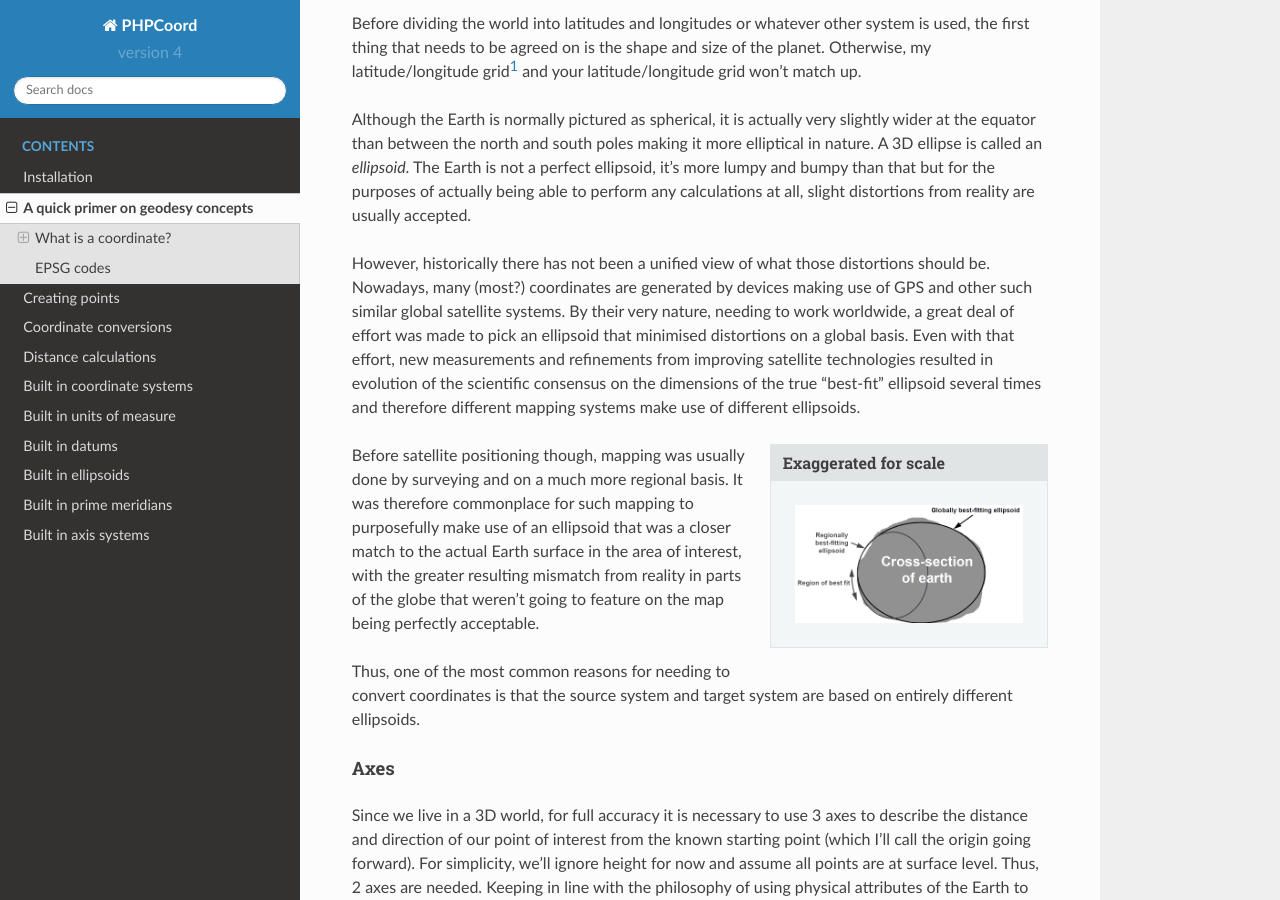
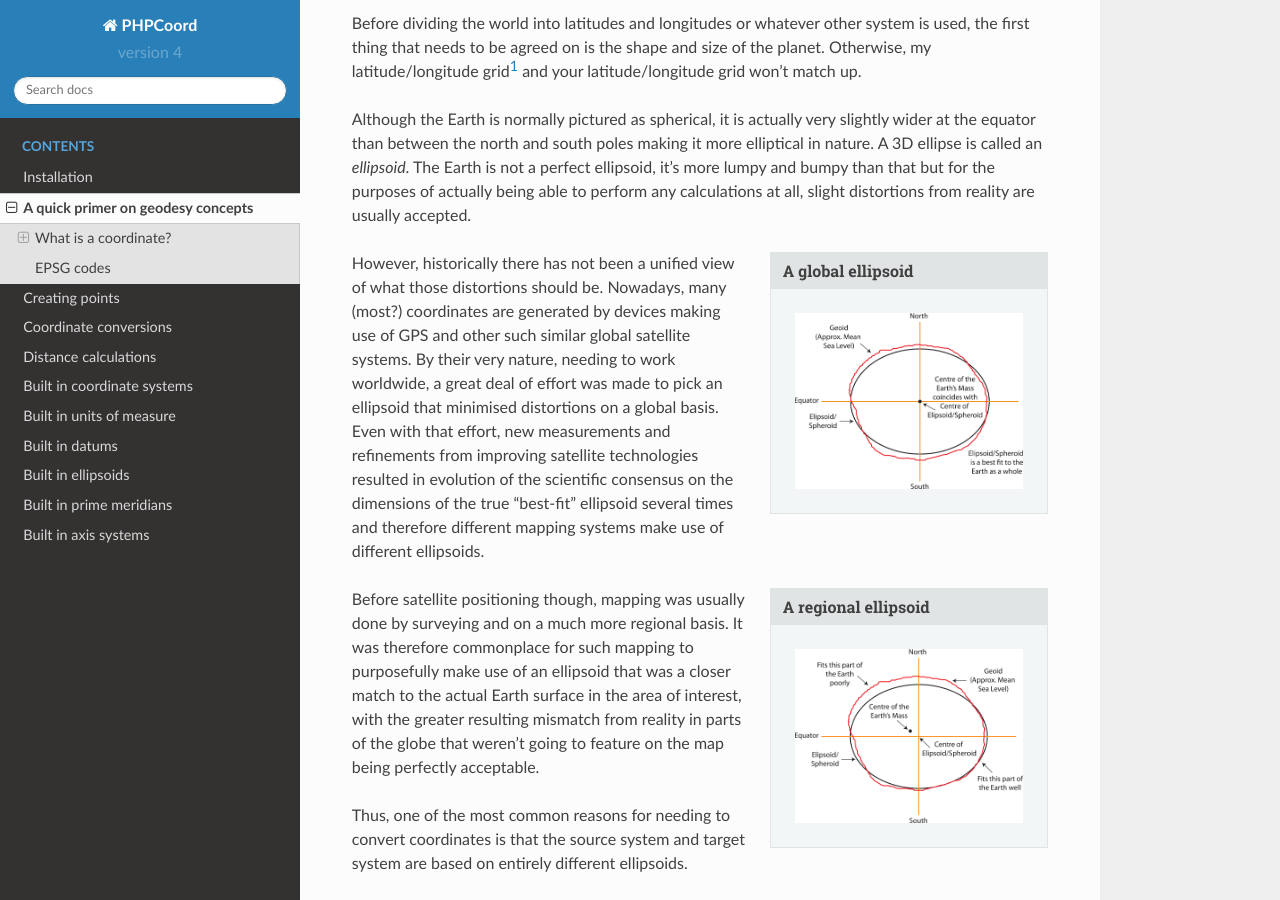
Before and after one commit to dvdoug/PHPCoord, a Sphinx documentation site: the page built from docs/primer.rst, in a window 1280 px wide and 900 px high, scrolled down 1166 px. Built offline with Sphinx 7.4.7 and the Read the Docs theme 2.0.0, drawn with Linux system fonts in a browser that asks for light colours.

Commit message:
Use some better diagrams

```diff
--- a/docs/primer.rst
+++ b/docs/primer.rst
@@ -49,6 +49,10 @@ the north and south poles making it more elliptical in nature. A 3D ellipse is c
 perfect ellipsoid, it's more lumpy and bumpy than that but for the purposes of actually being able to perform any
 calculations at all, slight distortions from reality are usually accepted.
 
+.. sidebar:: A global ellipsoid
+
+    .. image:: images/ellipsoidgeocentric.jpg
+
 However, historically there has not been a unified view of what those distortions should be. Nowadays, many
 (most?) coordinates are generated by devices making use of GPS and other such similar global satellite systems. By their
 very nature, needing to work worldwide, a great deal of effort was made to pick an ellipsoid that minimised distortions
@@ -56,9 +60,9 @@ on a global basis. Even with that effort, new measurements and refinements from
 resulted in evolution of the scientific consensus on the dimensions of the true "best-fit" ellipsoid several times and
 therefore different mapping systems make use of different ellipsoids.
 
-.. sidebar:: Exaggerated for scale
+.. sidebar:: A regional ellipsoid
 
-    .. image:: images/ellipsoidlocalgeo.png
+    .. image:: images/ellipsoidlocal.jpg
 
 Before satellite positioning though, mapping was usually done by surveying and on a much more regional basis. It was
 therefore commonplace for such mapping to purposefully make use of an ellipsoid that was a closer match to the actual
```
Also changed, not shown: docs/images/ellipsoidgeocentric.jpg (added), docs/images/ellipsoidlocal.jpg (added), docs/images/ellipsoidlocalgeo.png (deleted).
